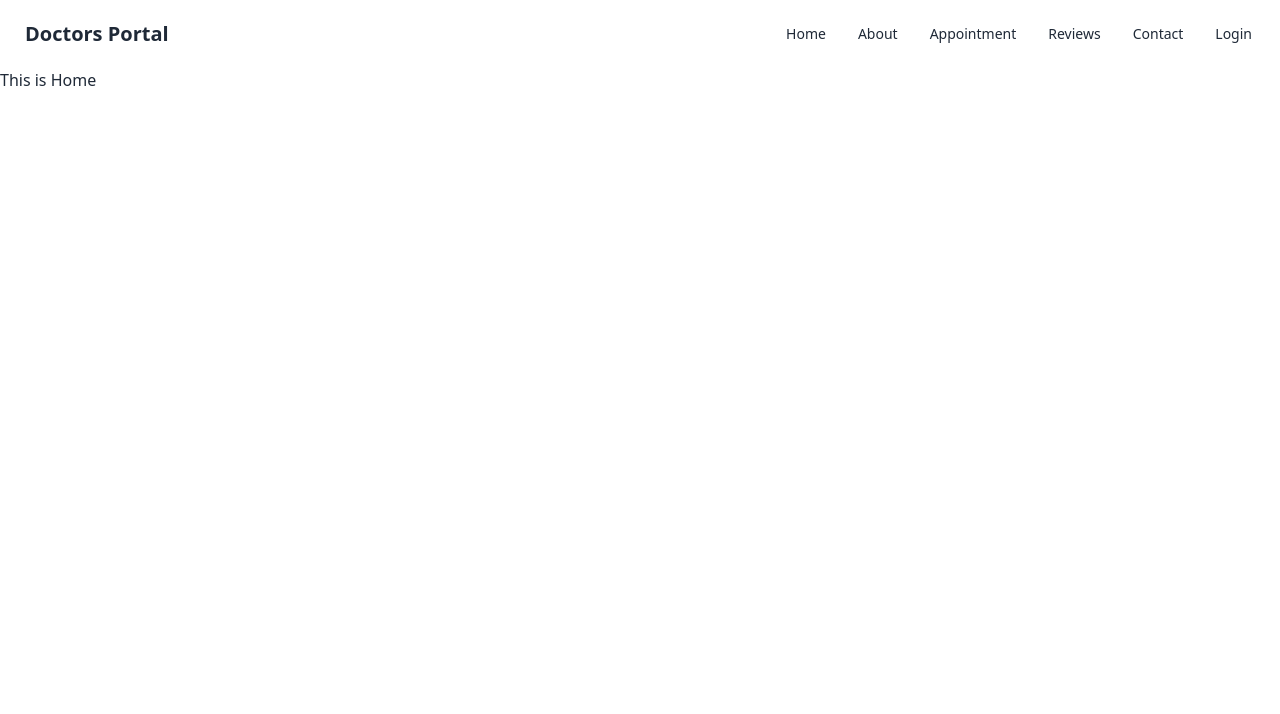
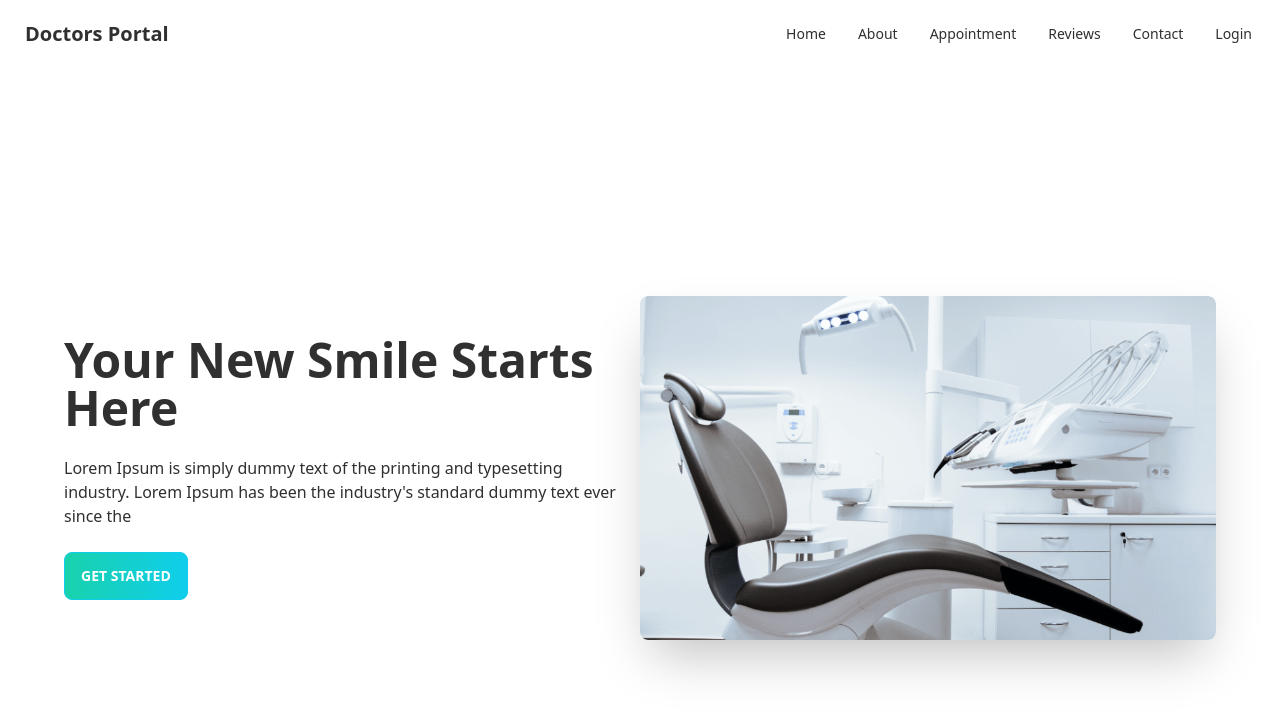
Before and after one commit to 3kramz/doc-practice, a React (Create React App) app: page / in a window 1280 px wide. Shown: the top 714 px of the page. Built offline with nearby package versions, Linux system fonts and the light colour scheme.

Commit message:
nav and hero

```diff
--- /dev/null
+++ b/src/Pages/Home/Banner.js
@@ -0,0 +1,19 @@
+import React from 'react';
+import chair from "../../../src/assets/images/chair.png";
+
+const Banner = () => {
+  return (
+    <div className="hero min-h-screen px-12">
+      <div className="hero-content flex-col lg:flex-row-reverse">
+        <img src={chair} className="max-w-xl rounded-lg shadow-2xl" alt='' />
+        <div>
+          <h1 className="text-5xl font-bold">Your New Smile Starts Here</h1>
+          <p className="py-6">Lorem Ipsum is simply dummy text of the printing and typesetting industry. Lorem Ipsum has been the industry's standard dummy text ever since the</p>
+          <button className="btn btn-primary uppercase text-white font-bold bg-gradient-to-r from-secondary to-primary">Get Started</button>
+        </div>
+      </div>
+    </div>
+  );
+};
+
+export default Banner;
--- a/src/Pages/Home/Home.js
+++ b/src/Pages/Home/Home.js
@@ -1,9 +1,10 @@
 import React from 'react';
+import Banner from './Banner';
 
 const Home = () => {
     return (
         <div>
-            This is Home
+            <Banner/>
         </div>
     );
 };
--- a/tailwind.config.js
+++ b/tailwind.config.js
@@ -4,5 +4,21 @@
   theme: {
     extend: {},
   },
+  daisyui: {
+    themes: [
+      {
+        mytheme: {
+          "primary": "#0FCFEC",
+          "secondary": "#19D3AE",
+          "accent": "#3A4256",
+          "neutral": "#3d4451",
+          "base-100": "#ffffff",
+        },
+      },
+      "dark",
+      "cupcake",
+    ],
+  },
+
   plugins: [require("daisyui")],
 }
```
